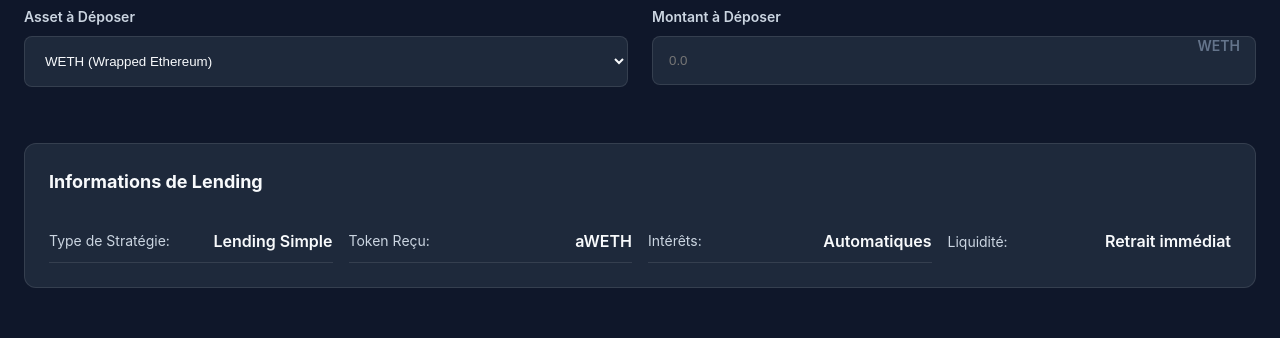
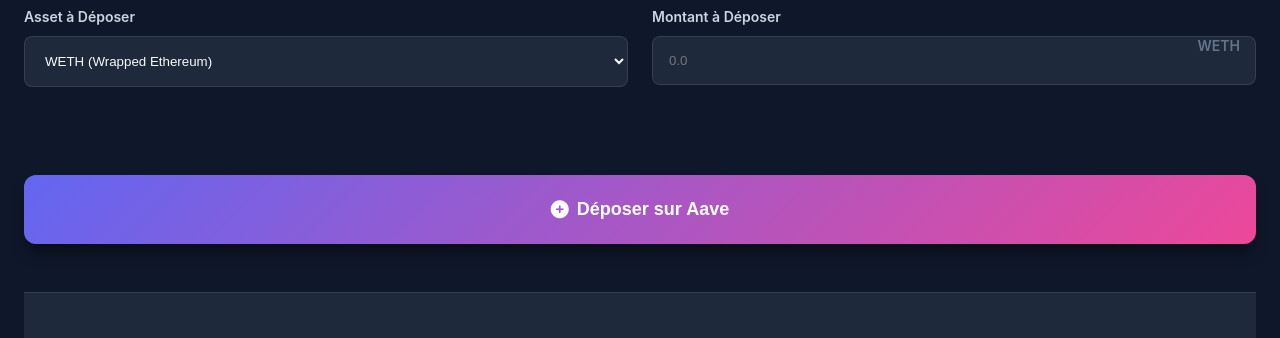
Before and after one commit to jhvcav/strategies-defi1, a website: page index.html in a window 1280 px wide. Shown: the part 1329-1667 px from the top of the page. Drawn offline with nearby package versions, Linux system fonts and the light colour scheme.

Commit message:
suppression infos inutile onglet Aave

```diff
--- a/index.html
+++ b/index.html
@@ -212,28 +212,6 @@
                         </div>
                     </div>
 
-        <div class="lending-info">
-            <h4>Informations de Lending</h4>
-            <div class="info-grid">
-                <div class="info-item">
-                    <span>Type de Stratégie:</span>
-                    <strong>Lending Simple</strong>
-                </div>
-                <div class="info-item">
-                    <span>Token Reçu:</span>
-                    <strong id="aTokenName">aWETH</strong>
-                </div>
-                <div class="info-item">
-                    <span>Intérêts:</span>
-                    <strong>Automatiques</strong>
-                </div>
-                <div class="info-item">
-                    <span>Liquidité:</span>
-                    <strong>Retrait immédiat</strong>
-                </div>
-            </div>
-        </div>
-
         <div class="strategy-actions">
             <button class="strategy-btn primary" id="aaveDepositBtn">
                 <i class="fas fa-plus-circle"></i>
--- a/styles.css
+++ b/styles.css
@@ -2806,8 +2806,10 @@
 /* Badge de statut */
 .position-status {
     position: absolute;
-    top: var(--space-md);
-    right: var(--space-md);
+    top: var(--space-sm);
+    right: var(--space-sm);
+    z-index: 10; /* Au-dessus des autres éléments */
+    pointer-events: none; /* N'interfère pas avec les clics */
     background: rgba(34, 197, 94, 0.15);
     border: 1px solid rgba(34, 197, 94, 0.3);
     color: var(--success);
```
